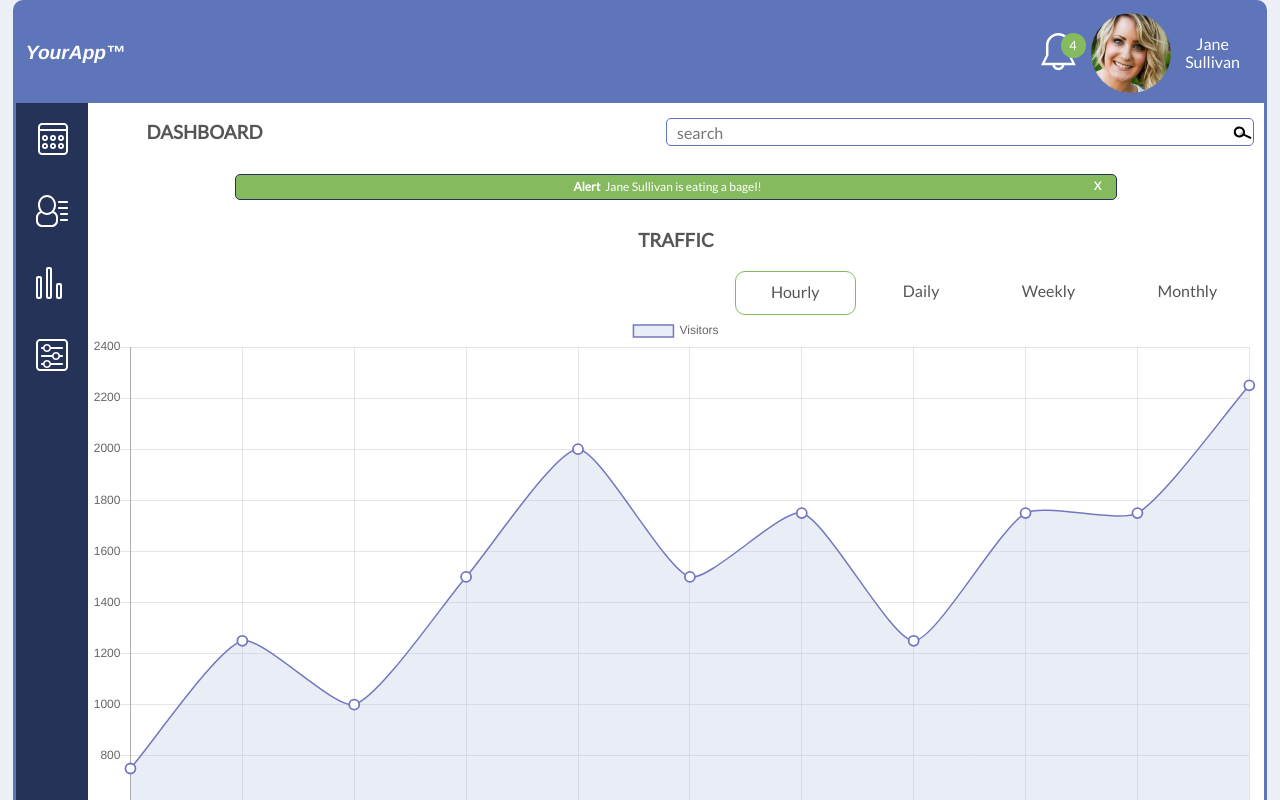
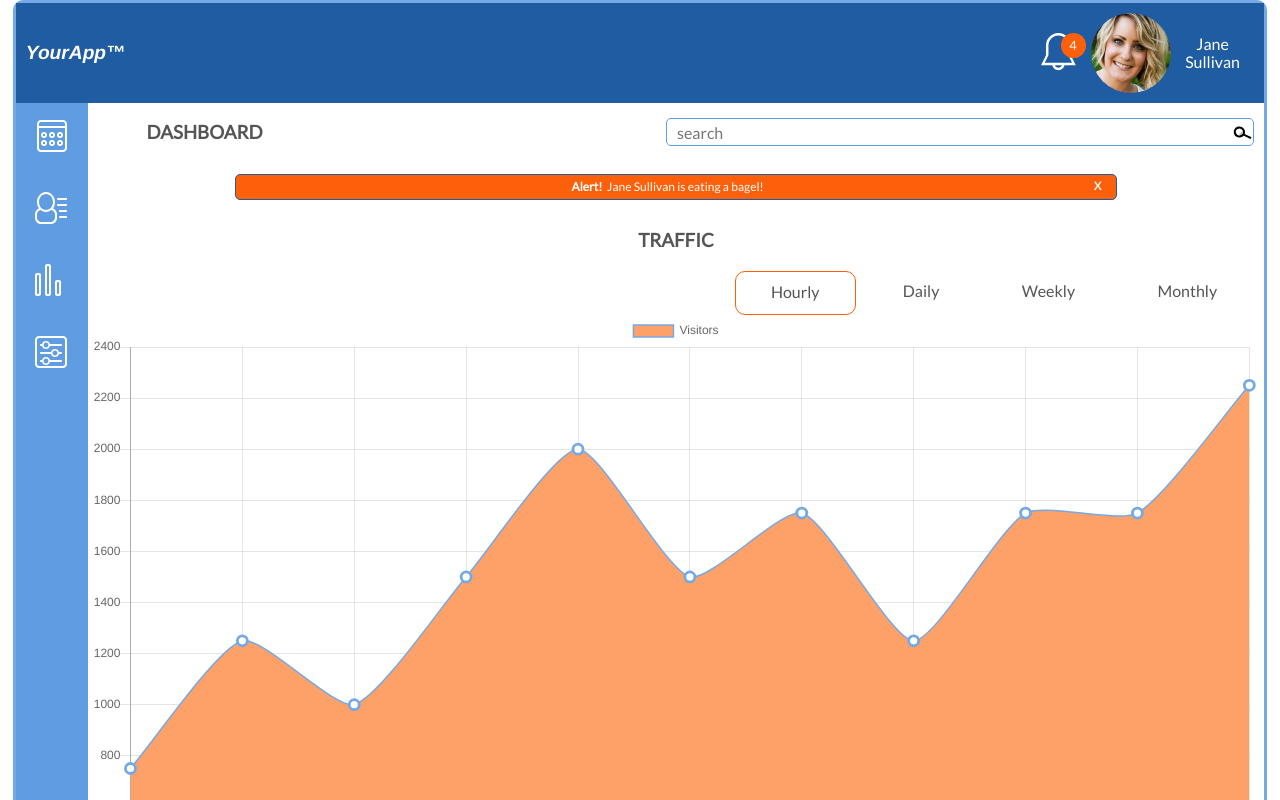
Before and after one commit to KrisQuiBo/web_app_dashboard_v3.1, a plain HTML site: page index.html in a window 1280 px wide. Both pictures are taken after a click on the item "Hourly". Shown: the top 800 px of the page. Drawn offline with nearby package versions, Linux system fonts and the light colour scheme.

Commit message:
updated color palette

```diff
--- a/index.html
+++ b/index.html
@@ -59,7 +59,7 @@
         <div class="location--searchAlert">
           <h3>Dashboard</h3>
           <input type="text" id="searchMembers" placeholder="search " class="dashSearch">
-          <p class="alertBox" id="alert"><span><strong>Alert</strong></span>&nbsp; Jane Sullivan is eating a bagel! &nbsp;<span id="hideButton">X</span></p>
+          <p class="alertBox" id="alert"><span><strong>Alert!</strong></span>&nbsp; Jane Sullivan is eating a bagel! &nbsp;<span id="hideButton">X</span></p>
         </div>
       </div>
 <!-- Line Chart -->
--- a/js/main.js
+++ b/js/main.js
@@ -259,8 +259,9 @@ const remember = () => {
   remember();
 }
 
+/////////////////
 // CHARTS
-
+/////////////////
 const btnChart = document.getElementById("btn-chart");
 var btn = document.getElementsByClassName("btn");
 for (var i = 0; i < btn.length; i++) {
@@ -296,10 +297,10 @@ let myChart = new Chart(lineChart, {
             {
                 label: 'Visitors',
                 data: [350, 1250, 1000, 2000, 1500, 1750, 1250, 1750, 2250, 1750, 2250],
-                backgroundColor: 'rgba(115, 119, 191, 0.25)',
-                borderColor: '#7477bf',
+                backgroundColor: 'rgba(255, 255, 255, 6)',
+                borderColor: '#75a9e5',
                 borderWidth: 1.5,
-                pointBorderWidth: 1.8,
+                pointBorderWidth: 2.8,
                 pointBackgroundColor: '#fff',
                 pointHoverBackgroundColor: '#e7e8f9',
                 pointRadius: 5,
@@ -311,26 +312,26 @@ let myChart = new Chart(lineChart, {
 hrChrt.addEventListener('click', () => {
     myChart.data.labels = ['9am', '10am', '11pm', '12pm', '1pm', '2pm', '3pm', '4pm', '5pm', '6pm', '7pm'];
     myChart.config.data.datasets[0].data = [750, 1250, 1000, 1500, 2000, 1500, 1750, 1250, 1750, 1750, 2250 ];
-    myChart.data.datasets[0].backgroundColor = 'rgba(183, 194, 224, .3)';
+    myChart.data.datasets[0].backgroundColor = '#fda168';
     myChart.update();
 });
 
 dayChrt.addEventListener('click', () => {
     myChart.data.labels = ['Mon', 'Tue', 'Wed', 'Thur', 'Fri', 'Sat', 'Sun'];
     myChart.config.data.datasets[0].data = [1000, 750, 1000, 2500, 2750, 1500, 750];
-    myChart.data.datasets[0].backgroundColor = 'rgba(133, 186, 94, .4)';
+    myChart.data.datasets[0].backgroundColor = '#cbdff5';
     myChart.update();
 });
 wkChrt.addEventListener('click', () => {
     myChart.data.labels = ['16-22', '23-29', '30-5', '6-12', '13-19', '20-26', '27-3', '4-10', '11-17', '18-24', '25-31'];
     myChart.config.data.datasets[0].data = [350, 1250, 1000, 2000, 1500, 1750, 1250, 1750, 2250, 1750, 2250];
-    myChart.data.datasets[0].backgroundColor = 'rgba(183, 194, 224, .8)';
+    myChart.data.datasets[0].backgroundColor = '#fed2ba';
     myChart.update();
 });
 mnthChrt.addEventListener('click', () => {
     myChart.data.labels = ['Jan','Feb','March','Apr', 'May', 'Jun', 'Jul', 'Aug', 'Sep', 'Oct', 'Nov', 'Dec',];
     myChart.config.data.datasets[0].data = [1500, 2000, 3000, 4000, 3200, 2000, 2500, 2800, 3500, 4000, 3000, 2500];
-    myChart.data.datasets[0].backgroundColor = 'rgba(133, 186, 94, .4)';
+    myChart.data.datasets[0].backgroundColor = '#75a9e5';
     myChart.update();
 });
 
@@ -345,13 +346,13 @@ var barChart = new Chart(ctx, {
             data: [50, 100, 150, 125, 200, 225, 75],
             hoverBackgroundColor: '#85ba5e',
             backgroundColor: [
-                '#5e75ba',
-                '#5e75ba',
-                '#5e75ba',
-                '#5e75ba',
-                '#5e75ba',
-                '#5e75ba',
-                '#5e75ba',
+                '#cbdff5',
+                '#cbdff5',
+                '#cbdff5',
+                '#cbdff5',
+                '#cbdff5',
+                '#cbdff5',
+                '#cbdff5',
 
             ],
         }]
@@ -386,9 +387,9 @@ var myDoughnutChart = new Chart(ctx, {
     datasets: [{
         label: "My First dataset",
         backgroundColor: [
-                        '#b7c2e0',
-                        '#85ba5e',
-                        '#5e75ba'
+                        '#cbdff5',
+                        '#fda168',
+                        '#75a9e5'
                       ],
         borderColor: '#535389',
         borderWidth: .5,
--- a/scss/base/_base.scss
+++ b/scss/base/_base.scss
@@ -55,7 +55,7 @@ a {
   align-items: baseline;
 }
 #alertWindow {
-  background: rgba(255,255,255,.9);
+  background: rgba(255,255,255,.95);
 }
 
 .alerts {
--- a/scss/components/_buttons.scss
+++ b/scss/components/_buttons.scss
@@ -20,17 +20,29 @@
   }
 }
 li#hour:hover {
-  background-color:rgba(183, 194, 224, .5);
+  background-color: lighten($accentColor, 20);
 }
 li#day:hover {
-  background-color: rgba(133, 186, 94, .4);
+  background-color: lighten($primaryColor, 50);
 }
 li#week:hover {
-  background-color: rgba(183, 194, 224, .9);
+  background-color: lighten($accentColor, 35);
 }
 li#month:hover {
-  background-color: rgba(133, 186, 94, .8);
+  background-color: lighten($secondaryColor, 5);
 }
+// li#hour:hover {
+//   background-color:rgba(183, 194, 224, .5);
+// }
+// li#day:hover {
+//   background-color: rgba(133, 186, 94, .4);
+// }
+// li#week:hover {
+//   background-color: rgba(183, 194, 224, .9);
+// }
+// li#month:hover {
+//   background-color: rgba(133, 186, 94, .8);
+// }
 .activeBtn {
     border-radius: 25px;
     fill: $accentColor;
--- a/scss/components/_grid.scss
+++ b/scss/components/_grid.scss
@@ -26,6 +26,7 @@ main {
       display: grid;
     grid-template-columns: repeat(6, minmax(100px,1fr));
   }
+  z-index: 100;
 }
 
 .stats--trafic {
@@ -147,7 +148,7 @@ main {
   @include flex-it($just: space-between, $align: center);
   padding: 10px;
   margin: 0;
-  background-color: $secondaryColor;
+  background-color: $primaryColor;
   color: white;
     @media (min-width: $media-break-desk) {
   grid-column: span 3/4;
--- a/scss/components/_images.scss
+++ b/scss/components/_images.scss
@@ -58,7 +58,7 @@ transform-origin: 16px 16px;
   position: absolute;
   top: 20px;
   left: 20px;
-  background-color: #85ba5e;
+  background-color: $accentColor;
   padding: 5px;
   width: 25px;
   border-radius: 50%;
--- a/scss/components/_navigation.scss
+++ b/scss/components/_navigation.scss
@@ -15,7 +15,7 @@
 }
 
 nav {
-background-color: $primaryColor;
+background-color: $secondaryColor;
 grid-area: nav;
 position: sticky;
 top: 0;
@@ -31,7 +31,7 @@ z-index: 100;
   }
 
 .navigation {
-  background-color: $primaryColor;
+  background-color: $secondaryColor;
   grid-column: 1/2;
   grid-row: 2/8;
 }
@@ -43,7 +43,10 @@ display: flex;
 width: 100%;
 justify-content: space-around;
   @media (min-width: $media-break-desk) {
-    @include flex-it($dir: column, $align: center);
+    @include flex-it($dir: column);
     grid-template-columns: minmax(150px,1fr);
+    position: fixed;
+top: 100px;
+left: 15px;
   }
 }
--- a/scss/styles.scss
+++ b/scss/styles.scss
@@ -1,3 +1,3 @@
-@import 'utilities/index.scss',
-        'base/index.scss',
-        'components/index.scss';
+@import 'utilities/_index.scss',
+        'base/_index.scss',
+        'components/_index.scss';
--- a/scss/utilities/_variables.scss
+++ b/scss/utilities/_variables.scss
@@ -1,7 +1,8 @@
 /* variables */
-$primaryColor: #263359;
-$secondaryColor: lighten($primaryColor, 30);
-$accentColor: lighten(adjust-hue($primaryColor, 230), 30);
+$primaryColor: #1F5CA2;
+$secondaryColor: lighten($primaryColor, 25);
+$accentColor: #fc600a;
+
 
 
 $lato: 'Lato', sans-serif;
```
Also changed, not shown: css/styles.css, 1 other file.
